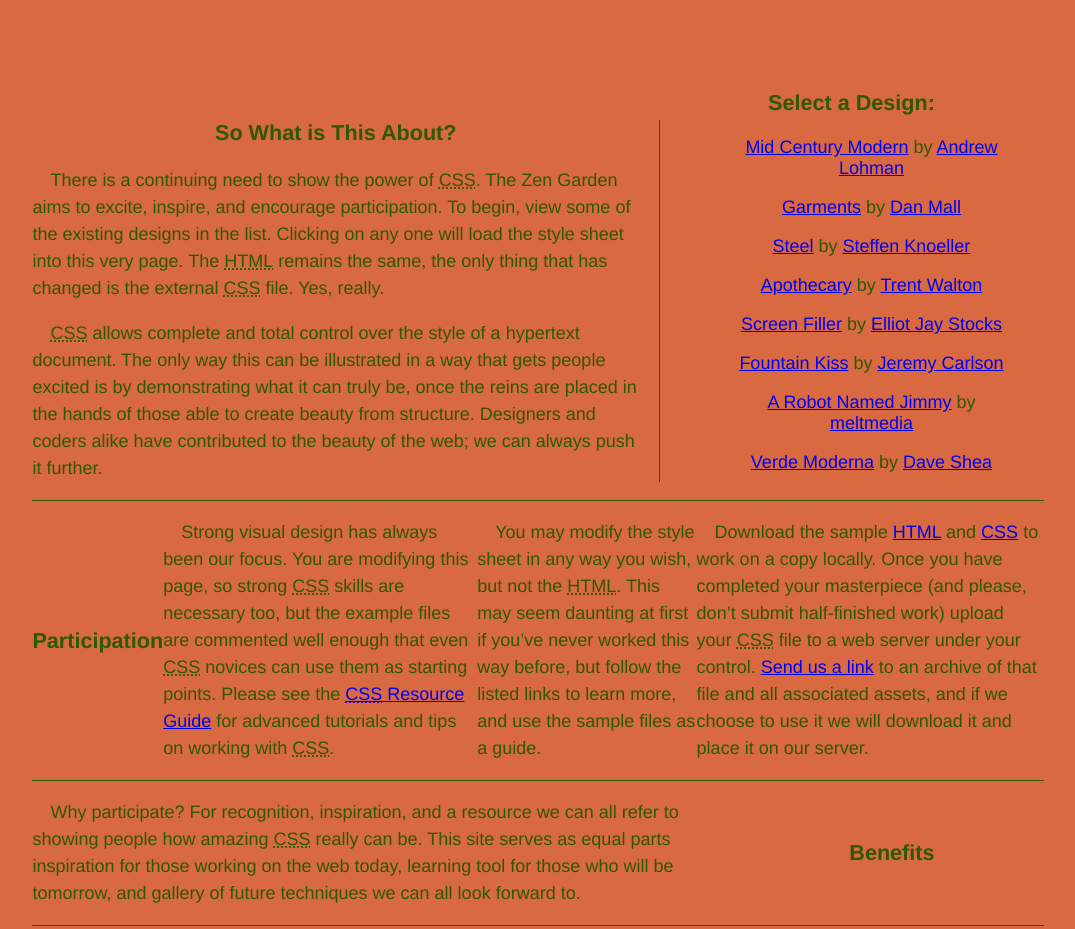
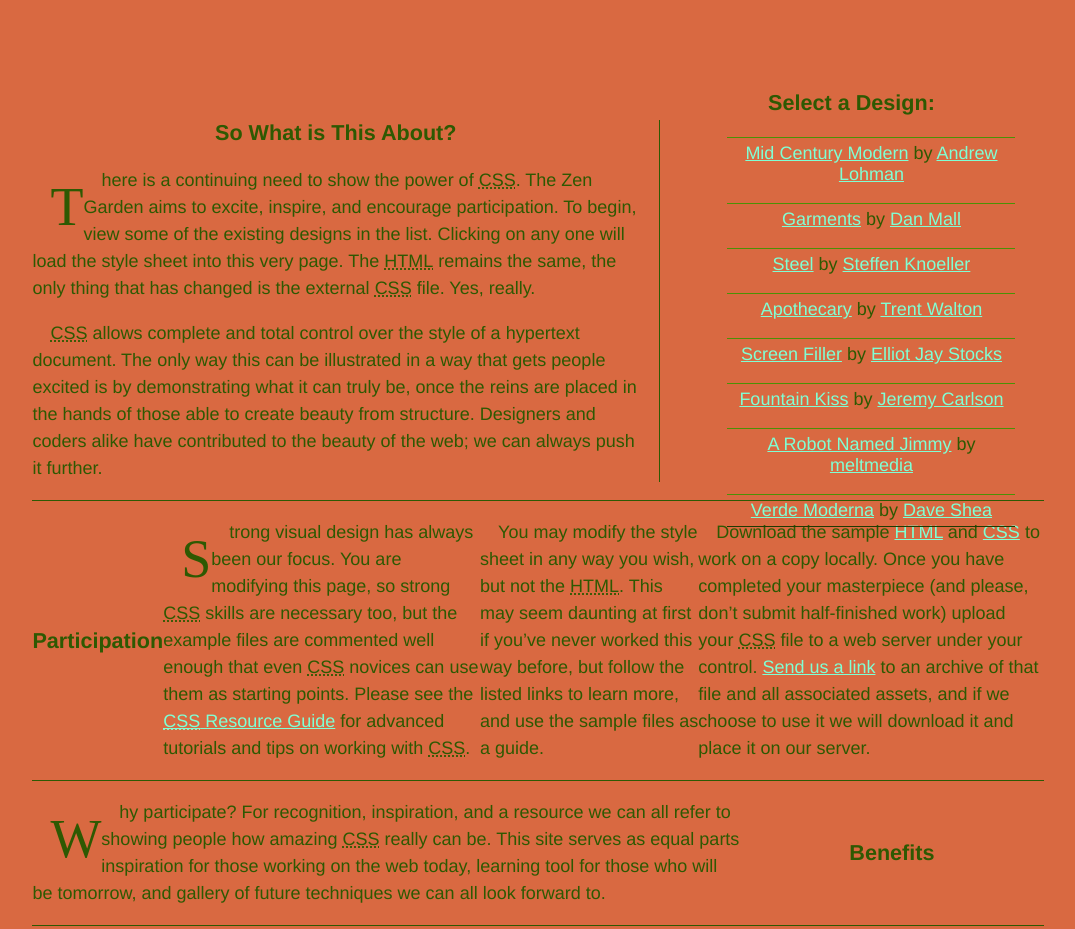
Before and after one commit to dudamcarv/desenvolve-introducao-web, a plain HTML site: page index.html in a window 1280 px wide. Shown: the part 460-1389 px from the top of the page, without its empty margins (102-1177 px from the left). Drawn offline with Linux system fonts and the light colour scheme.

Commit message:
pseudoclasses

```diff
--- a/style.css
+++ b/style.css
@@ -4,6 +4,30 @@ principal { color: #2E5902; }
 background { color: #214001; }
 .Verde-4-hex { color: #D96941; }
 destaque { color: #A62B1F; } */
+
+a {
+    color:aquamarine;
+}
+
+a:hover {
+    color:blue;
+}
+.main p:first-of-type::first-letter {
+    font-size: 3em;
+    font-family: 'Times New Roman', Times, serif;
+    float:left
+}
+
+.design-selection li {
+    border-top:#4b9106 solid 1px;
+    padding-top: 5px;
+}
+
+.design-selection li:last-of-type{
+    border-bottom:#1e3b02 solid 1px;
+    padding-bottom: 5px;
+}
+
 
 .supporting footer {
     display: flex;
```
